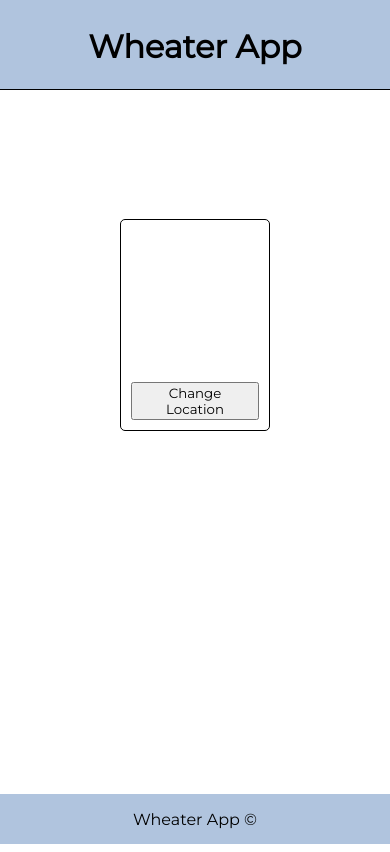
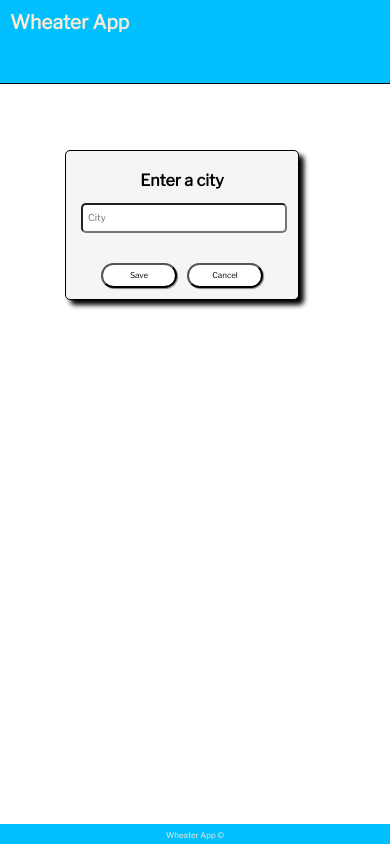
Before and after one commit to 1987mat/Weather_App, a website: page index.html in a window 390 px wide. Both pictures are taken after a click on the button "Change Location". Drawn offline with nearby package versions, Linux system fonts and the light colour scheme; some packages are replaced by stand-ins of ours; no server answers; a script that the page names is missing.

Commit message:
media queries to complete

```diff
--- a/app.js
+++ b/app.js
@@ -1,5 +1,17 @@
+// DOM Elements
+const changeLocationBtn = document.querySelector('.change-location-btn');
+const modal = document.querySelector('.modal-popup');
+const cityInput = document.getElementById('city');
+const saveBtn = document.querySelector('.save-btn');
+const cancelBtn = document.querySelector('.cancel-btn');
+
+// Init storage object
+const storage = new Storage();
+
+const savedLocation = storage.getStorageData();
+
 // Init weather object
-const weather = new Weather('Seattle');
+const weather = new Weather(savedLocation.city);
 
 // Init ui object
 const ui = new UI();
@@ -7,12 +19,43 @@ const ui = new UI();
 document.addEventListener('DOMContentLoaded', renderWeather);
 
 function renderWeather() {
-  weather
-    .getWeather()
-    .then((res) => {
-      console.log(res);
-      console.log(res.weather[0].icon);
+  weather.getWeather().then((res) => {
+    try {
       ui.render(res);
-    })
-    .catch((err) => console.log(err));
+    } catch {
+      Swal.fire('City not found');
+    }
+  });
 }
+
+function onlyLetters(input) {
+  const letters = /^[A-Za-z]+$/;
+  if (letters.test(input)) {
+    return true;
+  } else {
+    Swal.fire('Please enter a valid city');
+    return false;
+  }
+}
+
+changeLocationBtn.addEventListener('click', () => {
+  modal.style.display = 'block';
+});
+
+saveBtn.addEventListener('click', () => {
+  const city = cityInput.value;
+
+  if (city === '') return;
+  if (!onlyLetters(city)) return;
+
+  weather.changeLocation(city);
+  storage.setStorageData(city);
+  renderWeather();
+  modal.style.display = 'none';
+  cityInput.value = '';
+});
+
+cancelBtn.addEventListener('click', () => {
+  modal.style.display = 'none';
+  cityInput.value = '';
+});
--- a/index.html
+++ b/index.html
@@ -7,7 +7,7 @@
     <link rel="preconnect" href="https://fonts.googleapis.com" />
     <link rel="preconnect" href="https://fonts.gstatic.com" crossorigin />
     <link
-      href="https://fonts.googleapis.com/css2?family=Montserrat&display=swap"
+      href="https://fonts.googleapis.com/css2?family=Libre+Franklin&display=swap"
       rel="stylesheet"
     />
     <link rel="stylesheet" href="style.css" />
@@ -17,32 +17,26 @@
     <header>
       <nav class="nav-bar"><h1>Wheater App</h1></nav>
     </header>
-    <main>
+    <main class="main-container">
       <div id="content-div">
         <h2 id="location"></h2>
         <h3 id="temp"></h3>
         <img id="icon" />
         <h4 id="description"></h4>
-        <ul class="details">
-          <li id="feels-like"></li>
-          <li id="humidity"></li>
-          <li id="visibility"></li>
-        </ul>
-        <button class="modal-btn">Change Location</button>
+        <p id="feels-like"></p>
+        <p id="humidity"></p>
+        <button class="change-location-btn">Change Location</button>
       </div>
     </main>
     <footer><p>Wheater App &copy;</p></footer>
     <!-- Modal -->
     <div class="modal-popup">
       <div class="modal-header">
-        <h3>Change Location</h3>
+        <h3>Enter a city</h3>
       </div>
       <div class="modal-body">
         <form class="modal-form">
-          <div class="form-group">
-            <label for="city">City</label>
-            <input type="text" name="city" id="city" />
-          </div>
+          <input type="text" name="city" id="city" placeholder="City" />
         </form>
       </div>
       <div class="modal-footer">
@@ -50,6 +44,7 @@
         <button class="cancel-btn">Cancel</button>
       </div>
     </div>
+    <script src="//cdn.jsdelivr.net/npm/sweetalert2@11"></script>
     <script src="storage.js"></script>
     <script src="weather.js"></script>
     <script src="ui.js"></script>
--- a/storage.js
+++ b/storage.js
@@ -0,0 +1,32 @@
+class Storage {
+  constructor() {
+    this.city;
+    this.defaultCity = 'Los Angeles';
+  }
+
+  getStorageData() {
+    if (localStorage.getItem('city') === null) {
+      this.city = this.defaultCity;
+    } else {
+      this.city = localStorage.getItem('city');
+    }
+
+    return {
+      city: this.city,
+    };
+  }
+
+  setStorageData(city) {
+    localStorage.setItem('city', city);
+  }
+}
+
+function onlyLetters(input) {
+  let letters = /^[A-Za-z]+$/;
+  if (letters.test(input)) {
+    return true;
+  } else {
+    alert('Please enter a valid city');
+    return false;
+  }
+}
--- a/style.css
+++ b/style.css
@@ -1,6 +1,6 @@
 * {
   box-sizing: border-box;
-  font-family: 'Montserrat', sans-serif;
+  font-family: 'Libre Franklin', sans-serif;
 }
 
 html,
@@ -13,50 +13,77 @@ body {
   grid-template-rows: auto auto auto;
 }
 
-.nav-bar {
-  background-color: lightsteelblue;
+header {
+  background-color: #00bfff;
+  border-bottom: 1px solid black;
   position: fixed;
+  z-index: 2;
   top: 0;
   left: 0;
-  height: 90px;
+  height: 80px;
   width: 100%;
-  border-bottom: 1px solid black;
 }
 
 .nav-bar h1 {
-  text-align: center;
+  color: antiquewhite;
   font-size: 2rem;
+  margin: 20px;
 }
 
 #content-div {
+  position: relative;
+  top: 60px;
   margin: 0 auto;
-  border: 1px solid black;
   border-radius: 5px;
   width: 40%;
-  padding: 10px;
   display: flex;
   flex-direction: column;
   align-items: center;
 }
 
-main .details li {
-  list-style-type: none;
-  position: relative;
-  right: 70%;
+#content-div h2 {
+  font-size: 2.5rem;
+}
+
+#content-div p {
+  margin-top: -5px;
+  font-size: 90%;
+}
+
+#content-div button {
+  margin-top: 30px;
+  border-radius: 50px;
+  height: 3rem;
+  width: 70%;
+  background-color: #00bfff;
+  color: white;
+  font-size: 1rem;
+  margin-left: 10px;
+  box-shadow: 1px 1px 1px gray;
+}
+
+#content-div button:hover {
+  cursor: pointer;
 }
 
 footer {
   position: fixed;
   bottom: 0;
   left: 0;
-  background-color: lightsteelblue;
+  background-color: #00bfff;
   width: 100%;
-  height: 50px;
+  height: 40px;
   text-align: center;
 }
 
+footer p {
+  color: antiquewhite;
+  position: relative;
+  bottom: 10%;
+}
+
 .modal-popup {
-  background-color: lightsteelblue;
+  background-color: #f5f5f5;
   position: absolute;
   left: 450px;
   top: 150px;
@@ -67,10 +94,21 @@ footer {
   padding: 30px;
   text-align: center;
   border-radius: 5px;
+  box-shadow: 5px 5px 5px black;
 }
 
 .modal-header h3 {
   margin-top: -10px;
+  color: black;
+  font-size: 1.3rem;
+}
+
+.modal-form input {
+  margin: 20px;
+  padding: 5px;
+  height: 30px;
+  width: 70%;
+  border-radius: 5px;
 }
 
 .modal-footer {
@@ -81,12 +119,86 @@ footer {
 }
 
 .modal-footer button {
-  width: 70%;
+  width: 50%;
   background-color: white;
   padding: 5px;
+  border-radius: 50px;
+  margin: 5px;
+  box-shadow: 1px 1px 1px gray;
 }
 
-.form-group {
-  margin: 10px;
-  padding: 10px;
+.modal-footer button:hover {
+  cursor: pointer;
+  background-color: whitesmoke;
 }
+
+@media screen and (max-width: 600px) {
+  header {
+    height: 10%;
+  }
+
+  .nav-bar h1 {
+    color: antiquewhite;
+    font-size: 1.2rem;
+    margin-top: 10px;
+    margin-left: 10px;
+  }
+
+  #content-div {
+    margin-top: -30px;
+    height: 30%;
+  }
+
+  #content-div h2 {
+    font-size: 2rem;
+  }
+
+  #content-div h3,
+  img {
+    margin-top: -10px;
+  }
+
+  #content-div h4,
+  #content-div p {
+    font-size: 70%;
+  }
+
+  #content-div button {
+    font-size: 60%;
+    width: 80%;
+    padding: 5px;
+  }
+
+  footer {
+    height: 20px;
+  }
+
+  footer p {
+    font-size: 0.5rem;
+  }
+
+  .modal-popup {
+    width: 60%;
+    height: 150px;
+    position: absolute;
+    left: 65px;
+    bottom: 150px;
+  }
+
+  .modal-header h3 {
+    font-size: 1rem;
+  }
+
+  .modal-form input {
+    width: 120%;
+    position: relative;
+    right: 35px;
+    font-size: 60%;
+    margin-top: -10px;
+  }
+
+  .modal-footer button {
+    margin-top: -30px;
+    font-size: 50%;
+  }
+}
--- a/ui.js
+++ b/ui.js
@@ -10,15 +10,16 @@ class UI {
 
   render(weather) {
     this.location.textContent = weather.name;
-    this.temp.textContent = `${kelvinToFah(weather.main.temp)}\U2109;`;
+    this.temp.textContent = `${kelvinToFah(weather.main.temp)}\u{02109};
+    `;
     this.icon.setAttribute(
       'src',
       `http://openweathermap.org/img/wn/${weather.weather[0].icon}@2x.png`
     );
-    this.description.textContent = `${weather.weather[0].description}`;
+    this.description.textContent = `${weather.weather[0].description.toUpperCase()}`;
     this.feelsLike.textContent = `Feels Like: ${kelvinToFah(
       weather.main.feels_like
-    )}`;
+    )}\u{02109}`;
     this.humidity.textContent = `Humidity: ${weather.main.humidity}%`;
   }
 }
@@ -27,24 +28,3 @@ function kelvinToFah(temp) {
   let f = Math.round((temp * 9) / 5 - 459.67);
   return f;
 }
-
-// const openModalBtn = document.querySelector('.modal-btn');
-// const modal = document.querySelector('.modal-popup');
-// const cityInput = document.getElementById('city');
-// const saveBtn = document.querySelector('.save-btn');
-// const cancelBtn = document.querySelector('.cancel-btn');
-
-// openModalBtn.addEventListener('click', () => {
-//   modal.style.display = 'block';
-// });
-
-// cancelBtn.addEventListener('click', () => {
-//   modal.style.display = 'none';
-//   cityInput.value = '';
-//   stateInput.value = '';
-// });
-
-// saveBtn.addEventListener('click', (e) => {
-//   e.preventDefault();
-//   const city = cityInput.value;
-// });
```
